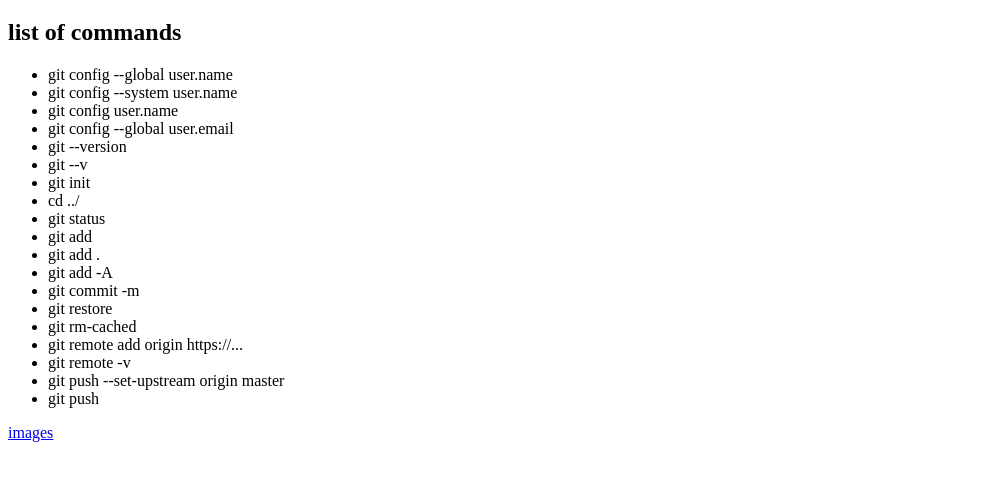
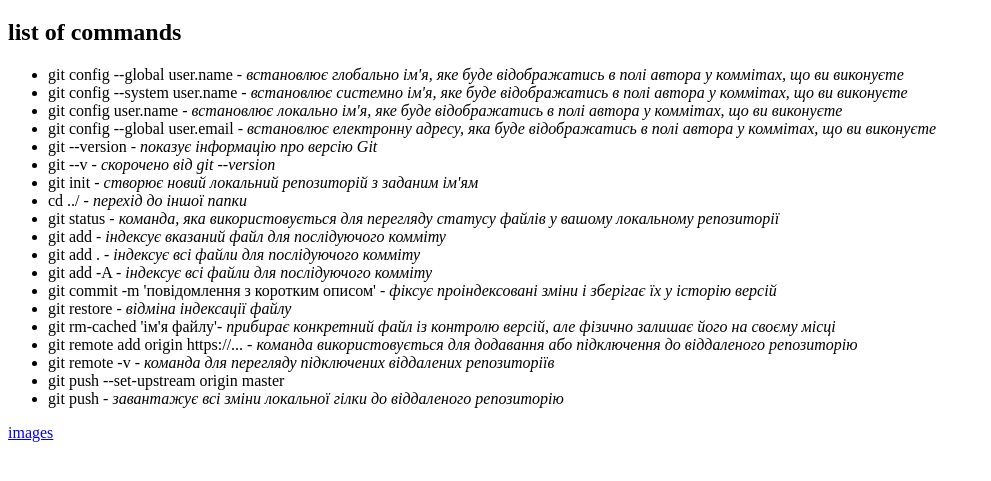
Before and after one commit to IraRadchenko/Less8, a plain HTML site: page index.html in a window 1280 px wide. Shown: the part 61-542 px from the top of the page, without its empty margins (0-991 px from the left). Drawn offline with Linux system fonts and the light colour scheme.

Commit message:
added comments

```diff
--- a/index.html
+++ b/index.html
@@ -17,61 +17,97 @@
 </h2>
 <ul>
     <li>
-        git config --global user.name
+        git config --global user.name - <i>
+        встановлює глобально ім'я, яке буде відображатись в полі автора у коммітах, що ви виконуєте
+    </i>
     </li>
     <li>
-        git config --system user.name
+        git config --system user.name - <i>
+        встановлює системно ім'я, яке буде відображатись в полі автора у коммітах, що ви виконуєте
+    </i>
     </li>
     <li>
-        git config user.name
+        git config user.name - <i>
+        встановлює локально ім'я, яке буде відображатись в полі автора у коммітах, що ви виконуєте
+    </i>
     </li>
     <li>
-        git config --global user.email
+        git config --global user.email - <i>
+        встановлює електронну адресу, яка буде відображатись в полі автора у коммітах, що ви виконуєте
+    </i>
     </li>
     <li>
-        git --version
+        git --version - <i>
+        показує інформацію про версію Git
+    </i>
     </li>
     <li>
-        git --v
+        git --v - <i>
+        скорочено від git --version
+    </i>
     </li>
     <li>
-        git init
+        git init - <i>
+        створює новий локальний репозиторій з заданим ім'ям
+    </i>
     </li>
     <li>
-        cd ../
+        cd ../ - <i>
+        перехід до іншої папки
+    </i>
     </li>
     <li>
-        git status
+        git status - <i>
+        команда, яка використовується для перегляду статусу файлів у вашому локальному репозиторії
+    </i>
     </li>
     <li>
-        git add
+        git add - <i>
+        індексує вказаний файл для послідуючого комміту
+    </i>
     </li>
     <li>
-        git add .
+        git add . - <i>
+        індексує всі файли для послідуючого комміту
+    </i>
     </li>
     <li>
-        git add -A
+        git add -A - <i>
+        індексує всі файли для послідуючого комміту
+    </i>
     </li>
     <li>
-        git commit -m
+        git commit -m 'повідомлення з коротким описом' - <i>
+        фіксує проіндексовані зміни і зберігає їх у історію версій
+    </i>
     </li>
     <li>
-        git restore
+        git restore - <i>
+        відміна індексації файлу
+    </i>
     </li>
     <li>
-        git rm-cached
+        git rm-cached 'ім'я файлу'- <i>
+        прибирає конкретний файл із контролю версій, але фізично залишає його на своєму місці
+    </i>
     </li>
     <li>
-        git remote add origin https://...
+        git remote add origin https://...  - <i>
+        команда використовується для додавання або підключення до віддаленого репозиторію
+    </i>
     </li>
     <li>
-        git remote -v
+        git remote -v - <i>
+        команда для перегляду підключених віддалених репозиторіїв
+    </i>
     </li>
     <li>
         git push --set-upstream origin master
     </li>
     <li>
-        git push
+        git push - <i>
+        завантажує всі зміни локальної гілки до віддаленого репозиторію
+    </i>
     </li>
 </ul>
 <a href="gallery.html">
```
